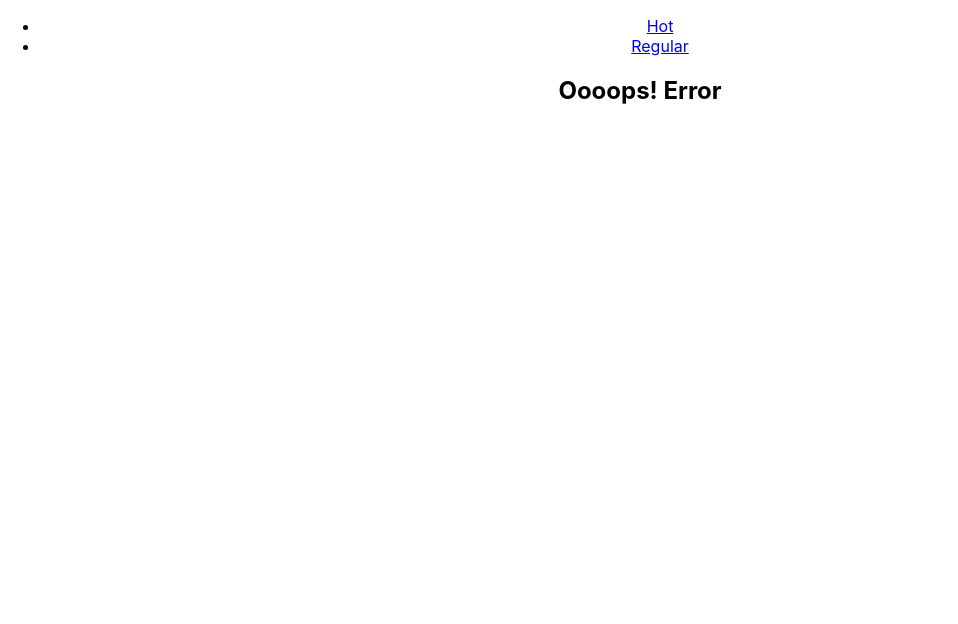
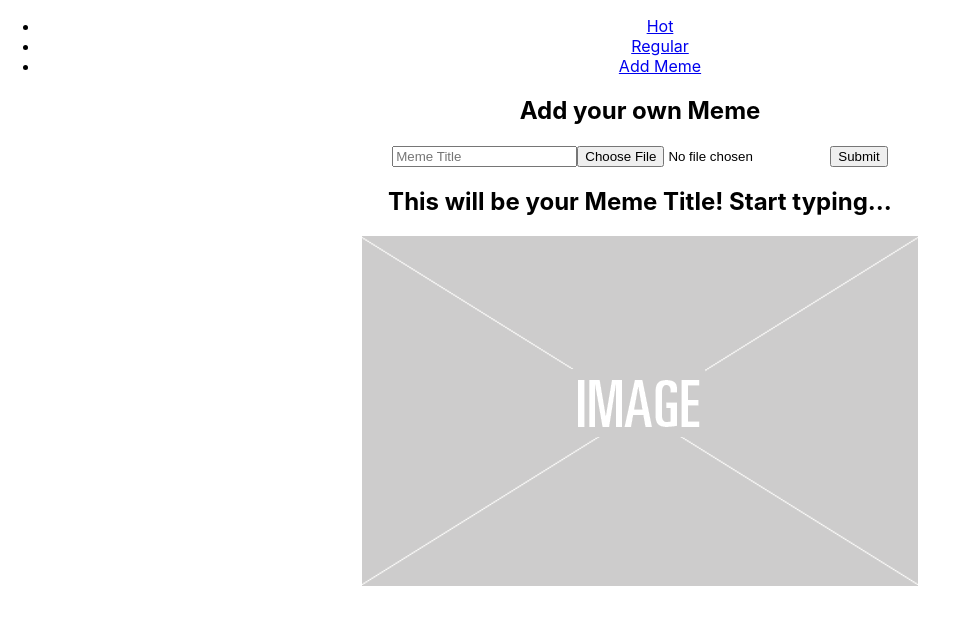
Before and after one commit to JPersjanow/ALK-Meme-Web-Project, a React (Create React App) app: page /add_meme in a window 1280 px wide. Shown: the top 624 px of the page, without its empty margins (0-958 px from the left). Built offline with nearby package versions, Linux system fonts and the light colour scheme.

Commit message:
Added skeleton for adding Memes into db

```diff
--- a/src/App.js
+++ b/src/App.js
@@ -3,6 +3,7 @@ import { NavComponent } from "./components/NavCompontent";
 import { HotPage } from "./pages/HotPage";
 import { RegularPage } from "./pages/RegularPage";
 import { ErrorPage } from "./pages/ErrorPage";
+import { AddMemePage } from "./pages/AddMemePage";
 import { BrowserRouter, Route, Routes } from "react-router-dom";
 import * as constants from "./constants/constants";
 
@@ -25,6 +26,10 @@ function App() {
               path={constants.routes.REGULARPAGEROUTE}
               element={<RegularPage></RegularPage>}
             ></Route>
+            <Route
+              path="/add_meme"
+              element={<AddMemePage></AddMemePage>}
+            ></Route>
             <Route path="/*" element={<ErrorPage></ErrorPage>}></Route>
           </Routes>
         </main>
--- /dev/null
+++ b/src/components/MemeFormComponent.jsx
@@ -0,0 +1,76 @@
+import { useEffect, useState } from "react";
+import imgPlaceholder from "../img-placeholder.png";
+import axios from "axios";
+import * as constants from "../constants/constants";
+
+const MemeFormComponent = () => {
+  const imageMimeType = /image\/(png|jpg|jpeg)/i;
+  const [title, setTitle] = useState(
+    "This will be your Meme Title! Start typing..."
+  );
+  const [file, setFile] = useState(null);
+  const [img, setImg] = useState(imgPlaceholder);
+
+  const handleChange = (event) => {
+    setTitle(event.target.value);
+  };
+  const handleFileChange = (event) => {
+    if (event.target.files) {
+      const file = event.target.files[0];
+      if (!file.type.match(imageMimeType)) {
+        alert("Image mime type is not valid");
+        return;
+      }
+      setFile(file);
+    }
+  };
+
+  const handleSubmit = (event) => {
+    event.preventDefault();
+
+    const payload = {
+      title: title,
+      upvotes: 0,
+      downvotes: 0,
+      img: img,
+    };
+    axios.post(constants.endpoints.MEMES, payload);
+  };
+
+  useEffect(() => {
+    let fileReader,
+      isCancel = false;
+    if (file) {
+      fileReader = new FileReader();
+      fileReader.onload = (event) => {
+        const { result } = event.target;
+        if (result && !isCancel) {
+          setImg(result);
+        }
+      };
+      fileReader.readAsDataURL(file);
+    }
+    return () => {
+      isCancel = true;
+      if (fileReader && fileReader.readyState === 1) {
+        fileReader.abort();
+      }
+    };
+  }, [file]);
+
+  return (
+    <div>
+      <form onSubmit={handleSubmit}>
+        <input onChange={handleChange} placeholder="Meme Title"></input>
+        <input type="file" onChange={handleFileChange} />
+        <button type="submit">Submit</button>
+      </form>
+      <div>
+        <h2>{title}</h2>
+        <img src={img} alt={`Meme containing ${title}`} />
+      </div>
+    </div>
+  );
+};
+
+export default MemeFormComponent;
--- a/src/components/NavCompontent.jsx
+++ b/src/components/NavCompontent.jsx
@@ -10,6 +10,9 @@ export const NavComponent = () => {
         <li>
           <NavLink to="/regular">Regular</NavLink>
         </li>
+        <li>
+          <NavLink to="/add_meme">Add Meme</NavLink>
+        </li>
       </ul>
     </nav>
   );
--- /dev/null
+++ b/src/pages/AddMemePage.jsx
@@ -0,0 +1,10 @@
+import MemeFormComponent from "../components/MemeFormComponent";
+
+export const AddMemePage = () => {
+  return (
+    <div>
+      <h2>Add your own Meme</h2>
+      <MemeFormComponent></MemeFormComponent>
+    </div>
+  );
+};
```
Also changed, not shown: src/components/MemePreviewComponent.jsx (added, +17 -0 lines), src/img-placeholder.png (added).
